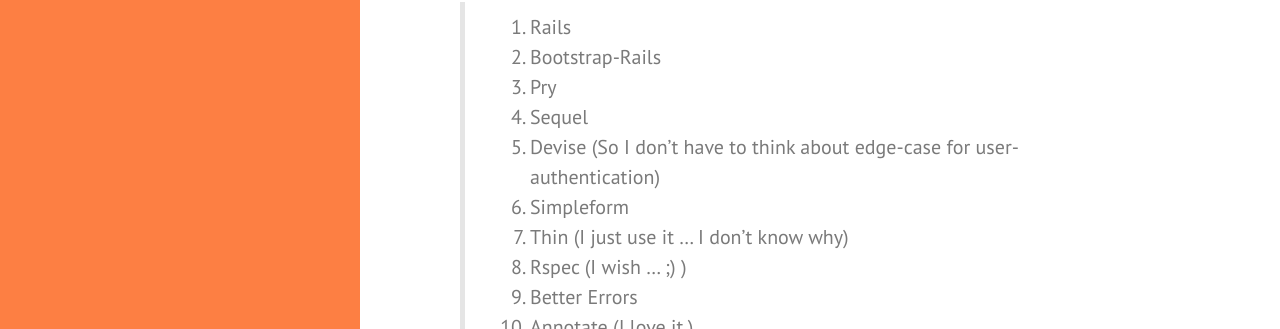
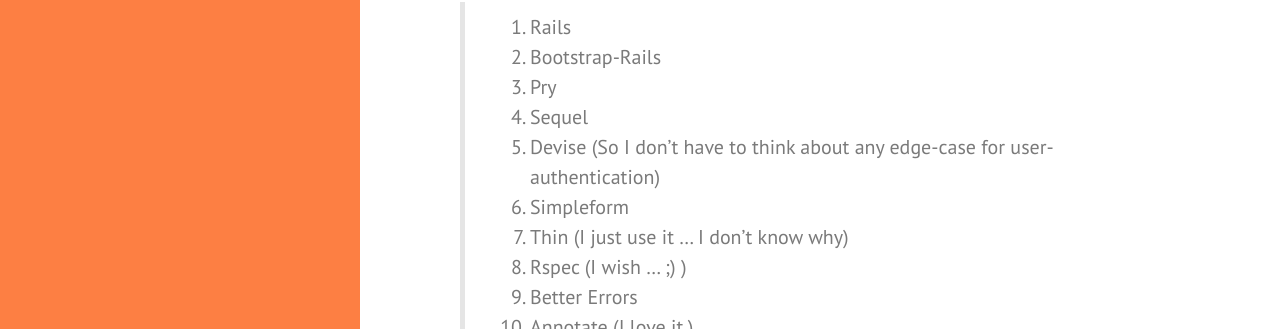
Before and after one commit to twio/twio.github.io, a Jekyll site: the page built from _posts/2015-08-21-RubyGems-that-i-love.md, in a window 1280 px wide and 1400 px high. Shown: the part 301-630 px from the top of the window. Built offline with Jekyll 4.4.1, drawn with Linux system fonts in a browser that asks for light colours; Markdown is read by kramdown in place of the engine named in the settings; some of the changed text lies outside the part shown.

```diff
--- a/_posts/2015-08-21-RubyGems-that-i-love.md
+++ b/_posts/2015-08-21-RubyGems-that-i-love.md
@@ -8,7 +8,7 @@ title: I love Ruby Gems
 1. Bootstrap-Rails
 2. Pry
 3. Sequel
-4. Devise (So I don't have to think about edge-case for user-authentication)
+4. Devise (So I don't have to think about any edge-case for user-authentication)
 5. Simpleform
 6. Thin (I just use it ... I don't know why)
 7. Rspec (I wish ... ;) )
```
Also changed, not shown: _posts/2015-08-21-principles.md (added, +11 -0 lines).
